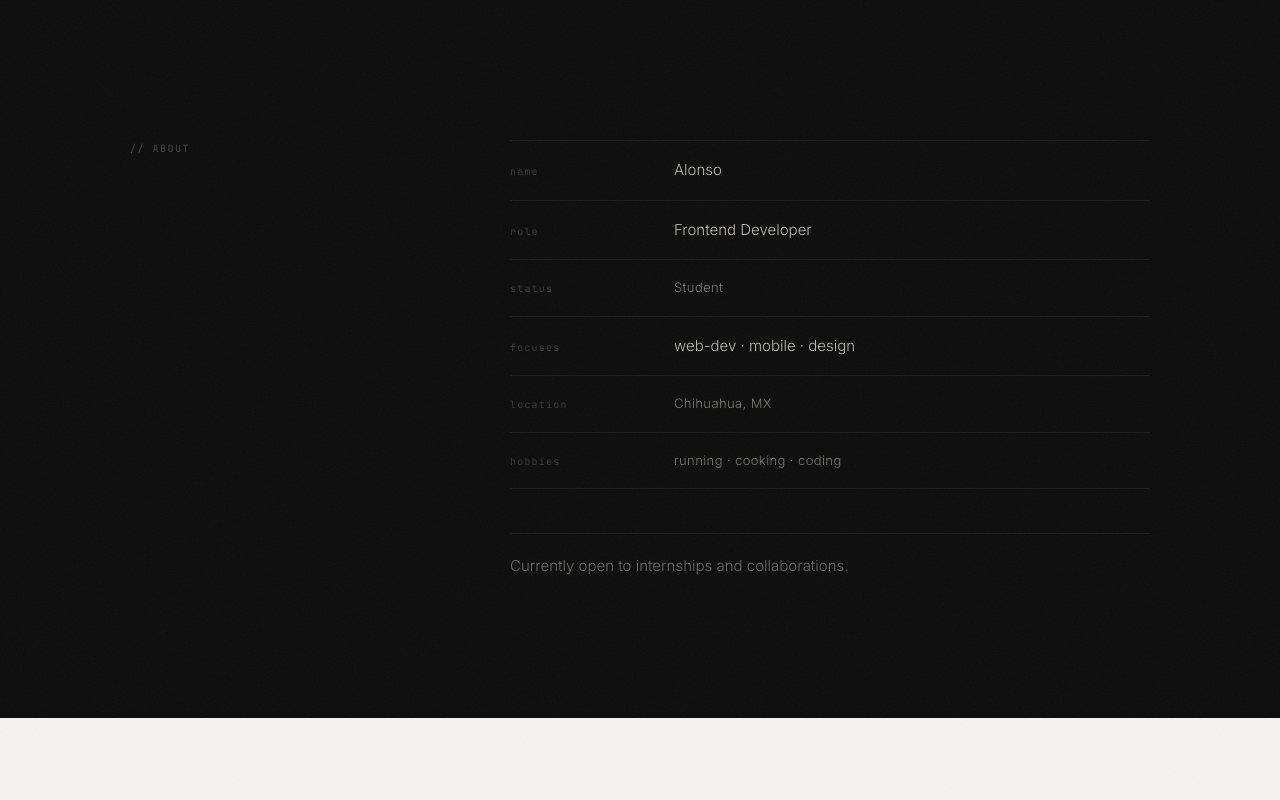
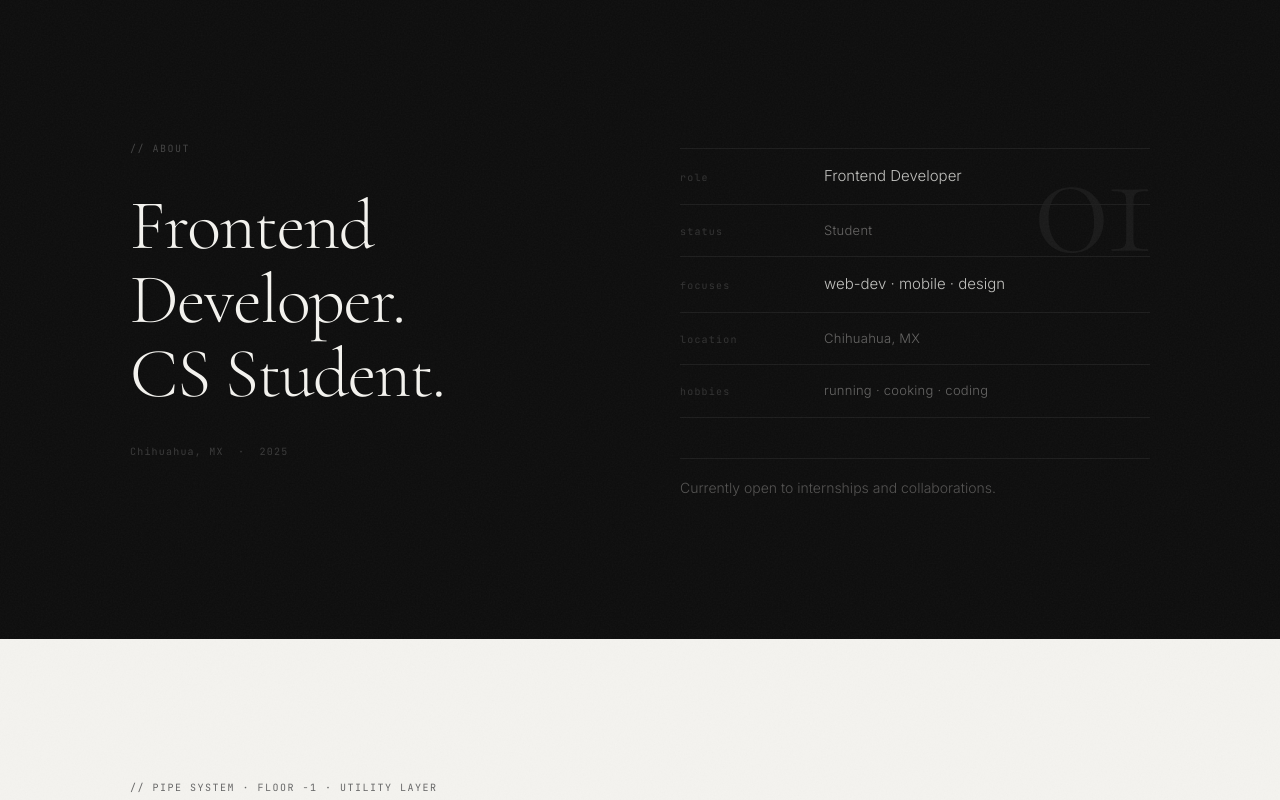
Before and after one commit to alxxjandro/portfolio, a React (Vite) app: page / in a window 1280 px wide. Shown: the part 800-1600 px from the top of the page. Built offline with nearby package versions, Linux system fonts and the light colour scheme.

Commit message:
bug fixes

```diff
--- a/index.html
+++ b/index.html
@@ -3,7 +3,7 @@
   <head>
     <meta charset="UTF-8" />
     <meta name="viewport" content="width=device-width, initial-scale=1.0" />
-    <meta property="og:title" content="Alonso Alarcon — Frontend Developer" />
+    <meta property="og:title" content="Alonso Alarcon" />
     <meta name="theme-color" content="#F4F3EF" />
     <link rel="preconnect" href="https://fonts.googleapis.com" />
     <link rel="preconnect" href="https://fonts.gstatic.com" crossorigin />
@@ -11,8 +11,8 @@
       href="https://fonts.googleapis.com/css2?family=Cormorant+Garamond:wght@300;600&family=JetBrains+Mono:wght@400&family=Inter:wght@300;400&display=swap"
       rel="stylesheet"
     />
-    <link rel="icon" href="./src/assets/icon.png" />
-    <title>Alonso Alarcon — Frontend Developer</title>
+    <link rel="icon" href="/favicon.svg" type="image/svg+xml" />
+    <title>Alonso Alarcon</title>
   </head>
   <body>
     <div id="root"></div>
--- a/portfolio.html
+++ b/portfolio.html
@@ -3,8 +3,8 @@
 <head>
   <meta charset="UTF-8" />
   <meta name="viewport" content="width=device-width, initial-scale=1.0" />
-  <title>Alonso Alarcon — Frontend Developer</title>
-  <meta property="og:title" content="Alonso Alarcon — Frontend Developer" />
+  <title>Alonso Alarcon</title>
+  <meta property="og:title" content="Alonso Alarcon" />
   <meta name="theme-color" content="#F4F3EF" />
 
   <link rel="preconnect" href="https://fonts.googleapis.com" />
--- a/src/about.jsx
+++ b/src/about.jsx
@@ -1,31 +1,48 @@
 const props = [
-  { key: 'name',     val: 'Alonso' },
   { key: 'role',     val: 'Frontend Developer' },
-  { key: 'status',   val: 'Student', accent: true },
+  { key: 'status',   val: 'Student', dim: true },
   { key: 'focuses',  val: 'web-dev · mobile · design' },
-  { key: 'location', val: 'Chihuahua, MX', accent: true },
-  { key: 'hobbies',  val: 'running · cooking · coding', accent: true },
+  { key: 'location', val: 'Chihuahua, MX', dim: true },
+  { key: 'hobbies',  val: 'running · cooking · coding', dim: true },
 ]
 
 const About = () => (
   <section id="about" className="about">
     <div className="container">
+
+      {/* Left — statement + meta */}
       <div className="about-left">
         <span className="section-label">// about</span>
+
+        <p className="about-statement">
+          Frontend<br />
+          Developer.<br />
+          CS Student.
+        </p>
+
+        <p className="about-meta">
+          Chihuahua, MX&nbsp;&nbsp;·&nbsp;&nbsp;2025
+        </p>
       </div>
+
+      {/* Right — property table */}
       <div className="about-right">
+        <span className="about-section-num" aria-hidden="true">01</span>
+
         <div className="about-props">
-          {props.map(({ key, val, accent }) => (
+          {props.map(({ key, val, dim }) => (
             <div key={key} className="about-prop">
               <span className="about-prop-key">{key}</span>
-              <span className={`about-prop-val${accent ? ' accent' : ''}`}>{val}</span>
+              <span className={`about-prop-val${dim ? ' dim' : ''}`}>{val}</span>
             </div>
           ))}
         </div>
+
         <p className="about-note">
           Currently open to internships and collaborations.
         </p>
       </div>
+
     </div>
   </section>
 )
--- a/src/styles.css
+++ b/src/styles.css
@@ -207,7 +207,7 @@ a {
 }
 
 /* ═══════════════════════════════════════════════════════════
-   ABOUT — Notion style
+   ABOUT
 ═══════════════════════════════════════════════════════════ */
 .about {
   background: var(--color-dark-bg);
@@ -218,24 +218,64 @@ a {
 
 .about .container {
   display: grid;
-  grid-template-columns: 1fr 2fr;
-  gap: 60px;
+  grid-template-columns: 1fr 1fr;
+  gap: 80px;
   align-items: start;
 }
 
-.about .section-label {
-  color: #444;
+.about .section-label { color: #444; }
+
+/* Left — statement */
+.about-statement {
+  font-family: var(--font-display);
+  font-weight: 300;
+  font-size: clamp(52px, 5.5vw, 80px);
+  letter-spacing: -0.02em;
+  line-height: 1.05;
+  color: var(--color-dark-text);
+  margin-top: 32px;
+  margin-bottom: 32px;
+}
+
+.about-meta {
+  font-family: var(--font-mono);
+  font-size: 10px;
+  letter-spacing: 0.12em;
+  color: #3A3A3A;
+}
+
+/* Right — property table */
+.about-right {
+  position: relative;
+  padding-top: 8px;
+}
+
+/* Large decorative section number */
+.about-section-num {
+  position: absolute;
+  top: -20px;
+  right: 0;
+  font-family: var(--font-display);
+  font-weight: 300;
+  font-size: 160px;
+  line-height: 1;
+  letter-spacing: -0.04em;
+  color: #1A1A1A;
+  user-select: none;
+  pointer-events: none;
 }
 
 .about-props {
+  position: relative;
+  z-index: 1;
   border-top: 1px solid #1E1E1E;
 }
 
 .about-prop {
   display: grid;
-  grid-template-columns: 140px 1fr;
+  grid-template-columns: 120px 1fr;
   gap: 24px;
-  padding: 18px 0;
+  padding: 16px 0;
   border-bottom: 1px solid #1E1E1E;
   align-items: baseline;
 }
@@ -244,8 +284,7 @@ a {
   font-family: var(--font-mono);
   font-size: 10px;
   letter-spacing: 0.12em;
-  color: #3A3A3A;
-  text-transform: lowercase;
+  color: #333;
   padding-top: 2px;
 }
 
@@ -253,25 +292,27 @@ a {
   font-family: var(--font-body);
   font-weight: 300;
   font-size: 15px;
-  color: rgba(244, 243, 239, 0.75);
+  color: rgba(244, 243, 239, 0.78);
   line-height: 1.5;
 }
 
-.about-prop-val.accent {
-  color: rgba(244, 243, 239, 0.45);
+.about-prop-val.dim {
+  color: rgba(244, 243, 239, 0.38);
   font-size: 13px;
-  letter-spacing: 0.03em;
+  letter-spacing: 0.02em;
 }
 
 .about-note {
-  margin-top: 44px;
+  position: relative;
+  z-index: 1;
+  margin-top: 40px;
   font-family: var(--font-body);
   font-weight: 300;
-  font-size: 15px;
-  color: rgba(244, 243, 239, 0.4);
+  font-size: 14px;
+  color: rgba(244, 243, 239, 0.3);
   line-height: 1.6;
   border-top: 1px solid #1E1E1E;
-  padding-top: 20px;
+  padding-top: 18px;
 }
 
 /* ═══════════════════════════════════════════════════════════
@@ -400,80 +441,84 @@ a {
   scroll-margin-top: 60px;
 }
 
-.projects-list {
-  border-top: 1px solid var(--color-divider);
+/* Staggered 2-col masonry — no cards, pure type */
+.proj-masonry {
+  display: grid;
+  grid-template-columns: 1fr 1fr;
+  column-gap: 80px;
 }
 
-.project-entry {
-  display: grid;
-  grid-template-columns: 48px 1fr;
-  gap: 32px;
-  padding: 40px 0;
-  border-bottom: 1px solid var(--color-divider);
-  transition: background 200ms ease, margin 200ms ease, padding 200ms ease;
+/* Every even item is offset down — the stagger */
+.proj-item:nth-child(even) {
+  margin-top: 130px;
 }
 
-.project-entry:hover {
-  background: var(--color-hover-row);
-  margin: 0 calc(-1 * var(--page-gutter));
-  padding-left: var(--page-gutter);
-  padding-right: var(--page-gutter);
+.proj-item {
+  padding-bottom: 100px;
 }
 
-.project-number {
+.proj-num {
+  display: block;
   font-family: var(--font-mono);
   font-size: 10px;
-  letter-spacing: 0.08em;
+  letter-spacing: 0.1em;
   color: #BBBAB6;
-  padding-top: 8px;
-  transition: color 200ms ease;
+  margin-bottom: 20px;
+  transition: color 250ms ease;
 }
 
-.project-entry:hover .project-number {
+.proj-item:hover .proj-num { color: var(--color-accent); }
+
+.proj-name {
+  font-family: var(--font-display);
+  font-weight: 600;
+  font-size: clamp(42px, 4.2vw, 60px);
+  letter-spacing: -0.02em;
+  line-height: 1;
+  color: var(--color-ink);
+  margin-bottom: 28px;
+  transition: transform 250ms ease;
+}
+
+.proj-item:hover .proj-name { transform: translateX(6px); }
+
+/* Thin horizontal rule — acts as section separator within the item */
+.proj-rule {
+  width: 40px;
+  height: 1px;
+  background: var(--color-divider);
+  margin-bottom: 24px;
+  transition: width 250ms ease;
+}
+
+.proj-item:hover .proj-rule { width: 64px; }
+
+.proj-meta { display: flex; flex-direction: column; gap: 10px; }
+
+.proj-award {
+  font-family: var(--font-mono);
+  font-size: 9px;
+  letter-spacing: 0.1em;
   color: var(--color-accent);
 }
 
-.project-name {
-  display: block;
-  font-family: var(--font-display);
-  font-weight: 600;
-  font-size: 32px;
-  letter-spacing: -0.01em;
-  color: var(--color-ink);
-  line-height: 1.1;
-  margin-bottom: 10px;
-  transition: transform 200ms ease;
+.proj-desc {
+  font-family: var(--font-body);
+  font-weight: 300;
+  font-size: 14px;
+  line-height: 1.7;
+  color: var(--color-ink-secondary);
+  max-width: 38ch;
 }
 
-.project-entry:hover .project-name {
-  transform: translateX(8px);
+.proj-links {
+  display: flex;
+  gap: 16px;
+  flex-wrap: wrap;
+  padding-top: 4px;
 }
 
-.project-desc {
-  font-family: var(--font-body);
-  font-weight: 300;
-  font-size: 15px;
-  color: var(--color-ink-secondary);
-  line-height: 1.65;
-  margin-bottom: 14px;
-}
-
-.project-award {
-  display: block;
-  font-family: var(--font-mono);
-  font-size: 10px;
-  letter-spacing: 0.08em;
-  color: var(--color-accent);
-  margin-bottom: 12px;
-}
-
-.project-links {
-  display: flex;
-  gap: 20px;
-  flex-wrap: wrap;
-}
-
-.project-link {
+.proj-link {
   font-family: var(--font-mono);
   font-size: 10px;
   letter-spacing: 0.08em;
@@ -481,11 +526,9 @@ a {
   transition: color 200ms ease;
 }
 
-.project-link:hover {
-  color: var(--color-ink);
-}
+.proj-link:hover { color: var(--color-ink); }
 
-.project-private {
+.proj-private {
   font-family: var(--font-mono);
   font-size: 10px;
   letter-spacing: 0.08em;
@@ -552,6 +595,12 @@ a {
     grid-template-columns: 1fr;
     gap: 12px;
   }
+
+  .proj-masonry {
+    column-gap: 48px;
+  }
+
+  .proj-item:nth-child(even) { margin-top: 80px; }
 }
 
 @media (max-width: 640px) {
@@ -584,17 +633,24 @@ a {
     margin-bottom: 52px;
   }
 
+  .about .container {
+    grid-template-columns: 1fr;
+    gap: 48px;
+  }
+
+  .about-section-num { display: none; }
+
+  .about-statement { font-size: clamp(44px, 11vw, 64px); }
+
   .about-prop {
     grid-template-columns: 110px 1fr;
     gap: 16px;
   }
 
-  .project-entry {
-    grid-template-columns: 36px 1fr;
-    gap: 16px;
+  .proj-masonry {
+    grid-template-columns: 1fr;
   }
 
-  .project-name {
-    font-size: 26px;
-  }
+  .proj-item:nth-child(even) { margin-top: 0; }
+  .proj-item { padding-bottom: 64px; }
 }
```
Also changed, not shown: src/projects.jsx (+26 -26 lines), public/favicon.svg (added).
